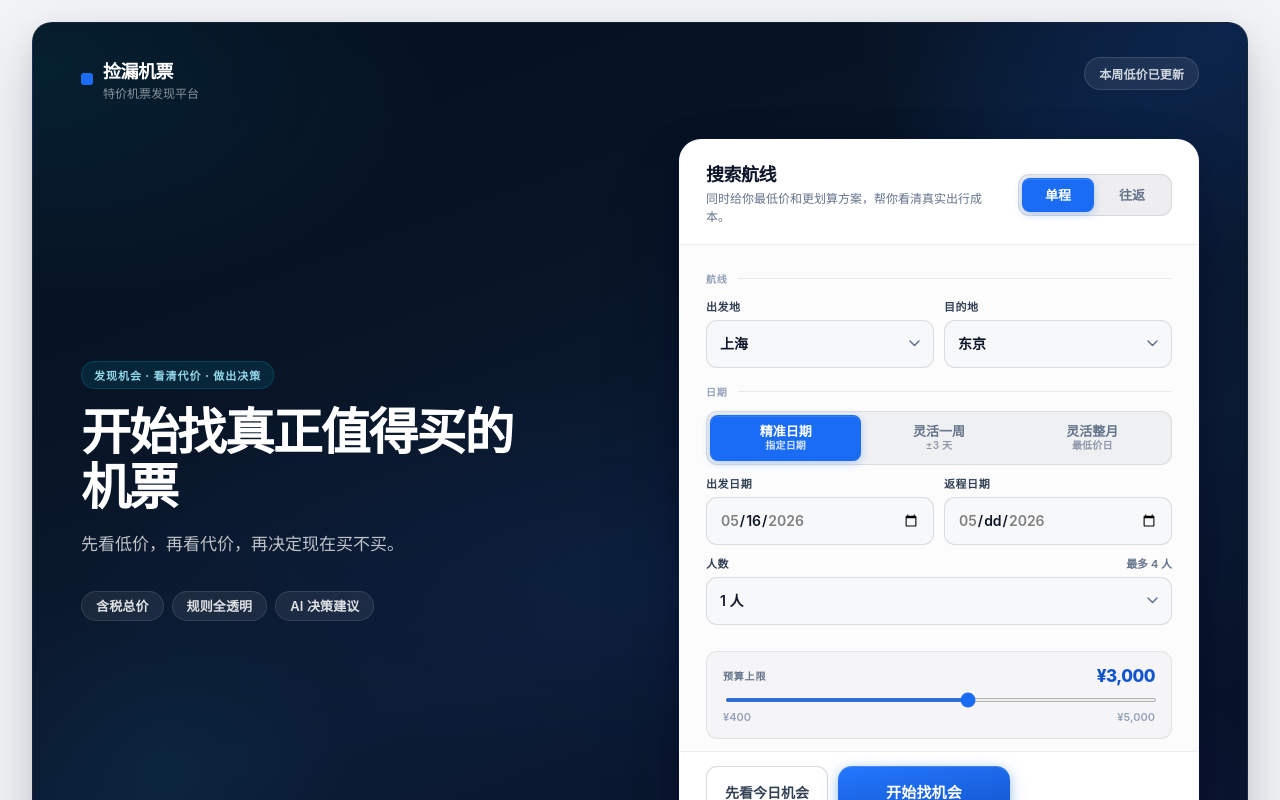
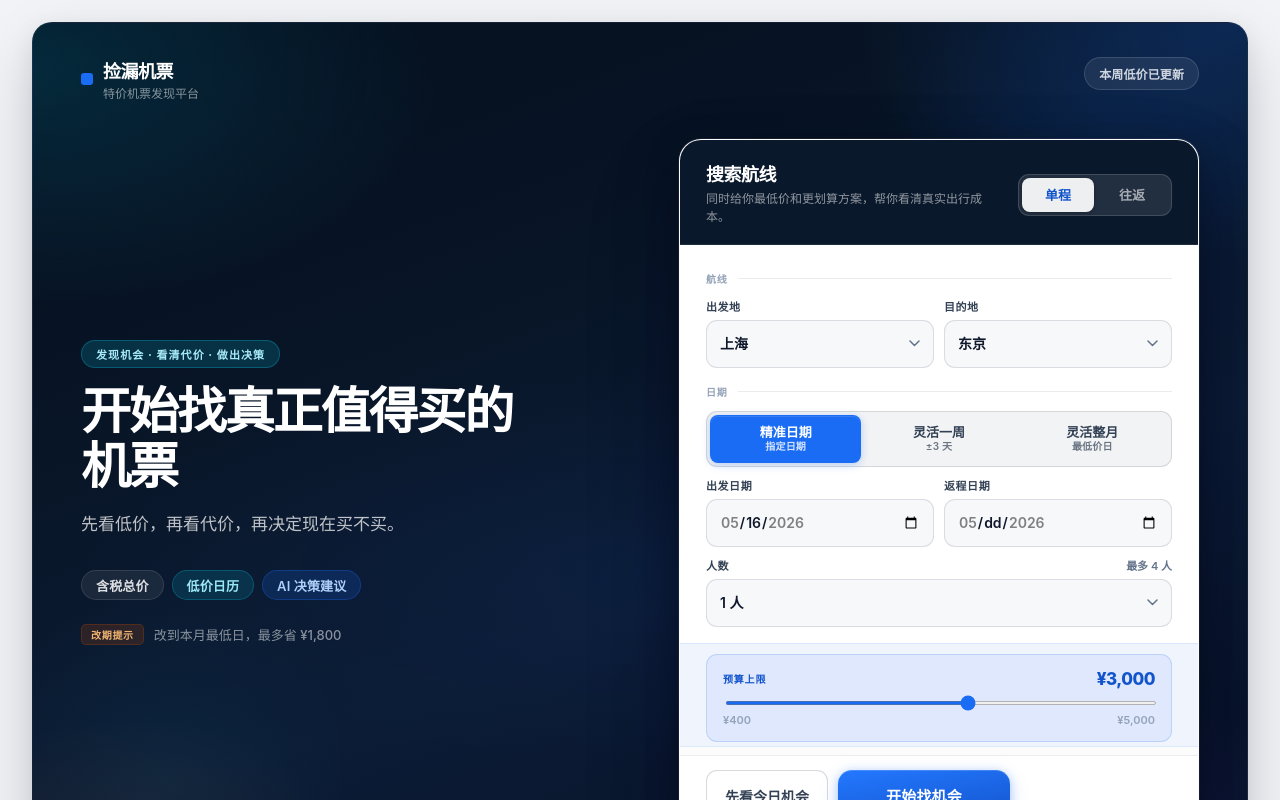
Before and after one commit to liu-dongfang/flight-deal-finder-showcase, a Next.js app: page / in a window 1280 px wide. Shown: the top 800 px of the page. Built offline with nearby package versions, Linux system fonts and the light colour scheme.

Commit message:
release: redeploy submission update 9

```diff
--- a/app/globals.css
+++ b/app/globals.css
@@ -479,7 +479,7 @@ button { border: 0; }
   gap: 2px;
   border-radius: var(--r-md);
   background: rgba(15, 23, 42, 0.05);
-  border: 1.5px solid rgba(15, 23, 42, 0.09);
+  border: 1.5px solid rgba(15, 23, 42, 0.13);
 }
 
 .date-mode-btn {
@@ -488,11 +488,11 @@ button { border: 0; }
   flex-direction: column;
   align-items: center;
   justify-content: center;
-  min-height: 46px;
-  padding: 6px 10px;
+  min-height: 48px;
+  padding: 7px 10px;
   border-radius: var(--r-sm);
   background: transparent;
-  color: var(--text-muted);
+  color: var(--text-secondary);
   cursor: pointer;
   border: 1px solid transparent;
   transition: all 140ms ease;
@@ -576,9 +576,10 @@ button { border: 0; }
     Layer 5: Centered micro-glow — adds interior luminosity
   */
   background:
-    radial-gradient(ellipse 55% 48% at 98% 0%, rgba(26, 108, 244, 0.18) 0%, transparent 55%),
-    radial-gradient(ellipse 65% 52% at 0% 5%, rgba(6, 182, 212, 0.10) 0%, transparent 52%),
-    radial-gradient(ellipse 42% 38% at 90% 96%, rgba(99, 102, 241, 0.09) 0%, transparent 52%),
+    radial-gradient(ellipse 55% 48% at 98% 0%, rgba(26, 108, 244, 0.22) 0%, transparent 55%),
+    radial-gradient(ellipse 65% 52% at 0% 5%, rgba(6, 182, 212, 0.16) 0%, transparent 52%),
+    radial-gradient(ellipse 42% 38% at 90% 96%, rgba(99, 102, 241, 0.11) 0%, transparent 52%),
+    radial-gradient(ellipse 28% 22% at 8% 92%, rgba(180, 70, 8, 0.09) 0%, transparent 58%),
     radial-gradient(ellipse 45% 22% at 48% 62%, rgba(26, 108, 244, 0.05) 0%, transparent 100%),
     linear-gradient(160deg, #040e1d 0%, #081526 32%, #0c1c36 62%, #060f24 100%);
   color: white;
@@ -645,15 +646,15 @@ button { border: 0; }
   display: inline-flex;
   align-items: center;
   width: fit-content;
-  padding: 5px 12px;
+  padding: 5px 14px;
   border-radius: var(--r-full);
-  background: rgba(6, 182, 212, 0.11);
-  color: rgba(160, 230, 248, 0.92);
+  background: rgba(6, 182, 212, 0.18);
+  color: rgba(172, 242, 255, 0.97);
   font-size: 11px;
   font-weight: 800;
-  letter-spacing: 0.09em;
+  letter-spacing: 0.10em;
   text-transform: uppercase;
-  border: 1px solid rgba(6, 182, 212, 0.20);
+  border: 1px solid rgba(6, 182, 212, 0.32);
 }
 
 .hero-copy h1 {
@@ -693,6 +694,47 @@ button { border: 0; }
   font-weight: 600;
   border: 1px solid rgba(255, 255, 255, 0.11);
   letter-spacing: 0.01em;
+}
+
+.hero-points .hero-point--teal {
+  background: rgba(6, 182, 212, 0.16);
+  color: rgba(160, 238, 255, 0.96);
+  border-color: rgba(6, 182, 212, 0.28);
+}
+
+.hero-points .hero-point--blue {
+  background: rgba(26, 108, 244, 0.18);
+  color: rgba(180, 214, 255, 0.96);
+  border-color: rgba(26, 108, 244, 0.30);
+}
+
+/* Warm orange hint row — brings the third semantic color into the hero copy */
+.hero-hint-row {
+  display: flex;
+  align-items: center;
+  gap: 10px;
+  margin-top: -8px;
+}
+
+.hero-hint-badge {
+  display: inline-flex;
+  align-items: center;
+  padding: 2px 9px;
+  border-radius: var(--r-xs);
+  background: rgba(181, 70, 8, 0.20);
+  color: rgba(253, 190, 118, 0.94);
+  border: 1px solid rgba(181, 70, 8, 0.28);
+  font-size: 10px;
+  font-weight: 800;
+  letter-spacing: 0.07em;
+  text-transform: uppercase;
+  white-space: nowrap;
+}
+
+.hero-hint-text {
+  font-size: 13px;
+  color: rgba(255, 255, 255, 0.52);
+  font-weight: 500;
 }
 
 /* Right: console panel container */
@@ -818,6 +860,93 @@ button { border: 0; }
 }
 
 .search-form__footer p { display: none; }
+
+/* ================================================================
+   HERO-PANEL CONTEXT — 搜索控制台在首页 Hero 中的品牌容器化
+   将纯白大卡升级为"品牌容器"：
+     - Header 区：深海军蓝底（与 Hero 背景一体感）
+     - Fields 区：纯白（高可读性）
+     - Budget 区：品牌软蓝底（区分约束区）
+     - Footer 区：纯白（行动区）
+   ================================================================ */
+
+/* 整体外框适配深色背景 */
+.hero-panel .search-form {
+  border-color: rgba(255, 255, 255, 0.10);
+  box-shadow:
+    0 0 0 1px rgba(255, 255, 255, 0.06),
+    0 8px 32px rgba(0, 0, 0, 0.26),
+    0 24px 64px rgba(0, 8, 40, 0.32),
+    0 48px 96px rgba(0, 4, 28, 0.20);
+}
+
+/* Header 区：深海军蓝，使控制台与 Hero 背景融为一体 */
+.hero-panel .search-form__header {
+  background: #09182b;
+  border-bottom-color: rgba(255, 255, 255, 0.09);
+}
+
+.hero-panel .search-form__heading h2 {
+  color: #ffffff;
+}
+
+.hero-panel .search-form__tagline {
+  color: rgba(255, 255, 255, 0.55);
+}
+
+/* Trip switch 适配深色 Header */
+.hero-panel .trip-switch {
+  background: rgba(255, 255, 255, 0.10);
+  border-color: rgba(255, 255, 255, 0.14);
+}
+
+.hero-panel .trip-switch button {
+  color: rgba(255, 255, 255, 0.60);
+}
+
+.hero-panel .trip-switch button.is-active {
+  background: rgba(255, 255, 255, 0.92);
+  color: #1254cc;
+  box-shadow: 0 1px 4px rgba(0, 0, 0, 0.24);
+}
+
+.hero-panel .trip-switch button:hover:not(.is-active) {
+  color: rgba(255, 255, 255, 0.90);
+  background: rgba(255, 255, 255, 0.14);
+}
+
+/* Fields 区：保持白色，高可读性 */
+.hero-panel .search-form__fields {
+  background: #ffffff;
+}
+
+/* Budget 区：品牌软蓝底，视觉上区分"约束区" */
+.hero-panel .search-form__budget-section {
+  background: rgba(26, 108, 244, 0.05);
+  border-top: 1px solid rgba(26, 108, 244, 0.10);
+  border-bottom: 1px solid rgba(26, 108, 244, 0.08);
+}
+
+.hero-panel .budget-row {
+  background: rgba(26, 108, 244, 0.08);
+  border-color: rgba(26, 108, 244, 0.18);
+}
+
+.hero-panel .budget-row__label {
+  color: #1254cc;
+}
+
+/* Footer 区：纯白 */
+.hero-panel .search-form__footer {
+  background: #ffffff;
+  border-top-color: rgba(15, 23, 42, 0.08);
+}
+
+/* Signal row on hero panel: teal variant for dark context */
+.hero-panel .search-form__signal-row span {
+  background: rgba(6, 182, 212, 0.12);
+  color: rgba(6, 182, 212, 0.92);
+}
 
 .search-form__actions {
   display: flex;
--- a/app/page.tsx
+++ b/app/page.tsx
@@ -35,8 +35,12 @@ export default function HomePage() {
             </div>
             <div className="hero-points">
               <span>含税总价</span>
-              <span>规则全透明</span>
-              <span>AI 决策建议</span>
+              <span className="hero-point--teal">低价日历</span>
+              <span className="hero-point--blue">AI 决策建议</span>
+            </div>
+            <div className="hero-hint-row">
+              <span className="hero-hint-badge">改期提示</span>
+              <span className="hero-hint-text">改到本月最低日，最多省 ¥1,800</span>
             </div>
           </div>
 
```
